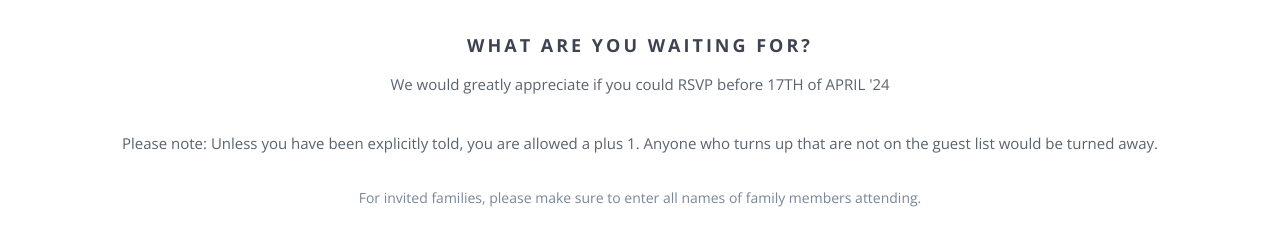
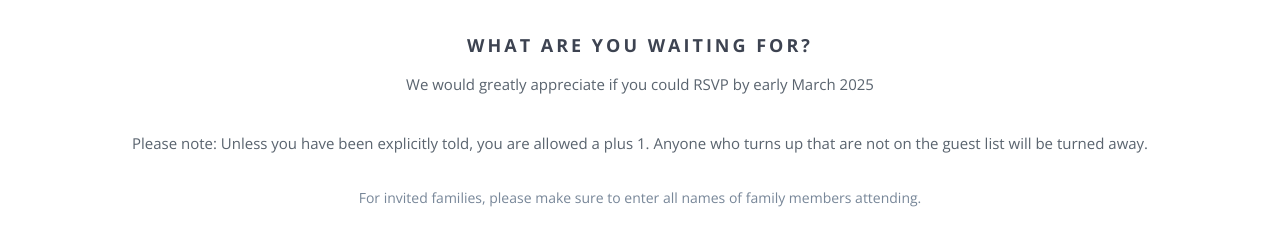
Before and after one commit to Mild-error/Annies-and-Matthew-s-Wedding-website, a website: page index.html in a window 1280 px wide. Shown: the part 6299-6527 px from the top of the page. Drawn offline with nearby package versions, Linux system fonts and the light colour scheme; some packages are replaced by stand-ins of ours; a script that the page names is missing; files whose address does not match are found by name.

Commit message:
Update index.html

```diff
--- a/index.html
+++ b/index.html
@@ -569,9 +569,9 @@ If your accommodation does not include Airport transfers and you wish to avail,
                 <div class="text-center">
 
                 <h3>What are you waiting for?</h3>
-                <p>We would greatly appreciate if you could RSVP before 17TH of APRIL '24</p>
+                <p>We would greatly appreciate if you could RSVP by early March 2025</p>
 
-                <p> Please note: Unless you have been explicitly told, you are allowed a plus 1. Anyone who turns up that are not on the guest list would be turned away.</p>
+                <p> Please note: Unless you have been explicitly told, you are allowed a plus 1. Anyone who turns up that are not on the guest list will be turned away.</p>
                 For invited families, please make sure to enter all names of family members attending.</p>
                 </div>
                 <center> <a href="https://forms.gle/pXLXEGsPNPCtR9pe7" target="_blank" class="btn btn-accent btn rsvp-btn">RSVP FORM</a></div>
```
